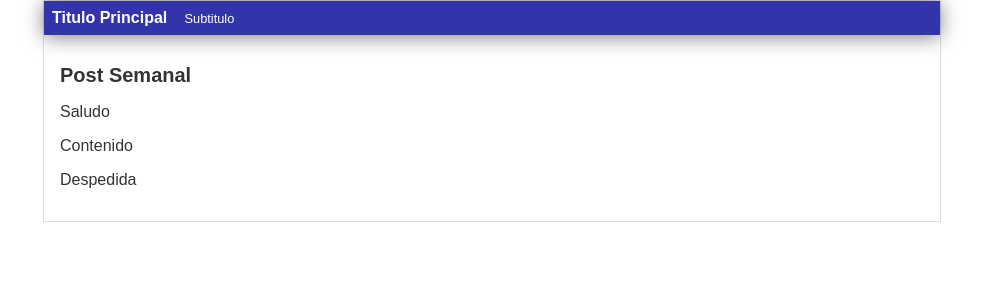
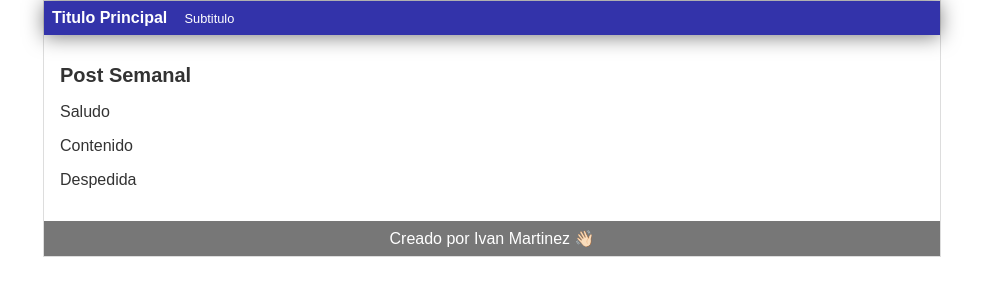
Before and after one commit to IvanJMartinezS/PruebasGit, a plain HTML site: page post.html in a window 1280 px wide. Shown: the whole page, without its empty margins (148-1131 px from the left). Drawn offline with Linux system fonts and the light colour scheme.

Commit message:
Footer Agregado

```diff
--- a/css/stilos.css
+++ b/css/stilos.css
@@ -38,3 +38,10 @@ body
 {
     padding: 1em;
 }
+#footer
+{
+    background: #777;
+    color: white;
+    text-align: center;
+    padding: 0.5em;
+}
--- a/post.html
+++ b/post.html
@@ -19,6 +19,11 @@
             <p>Contenido</p>
             <p>Despedida</p>
         </div>
+        <div id="footer">
+
+            Creado por Ivan Martinez 👋🏻
+
+        </div>
     </div>
 </body>
 </html>
```
